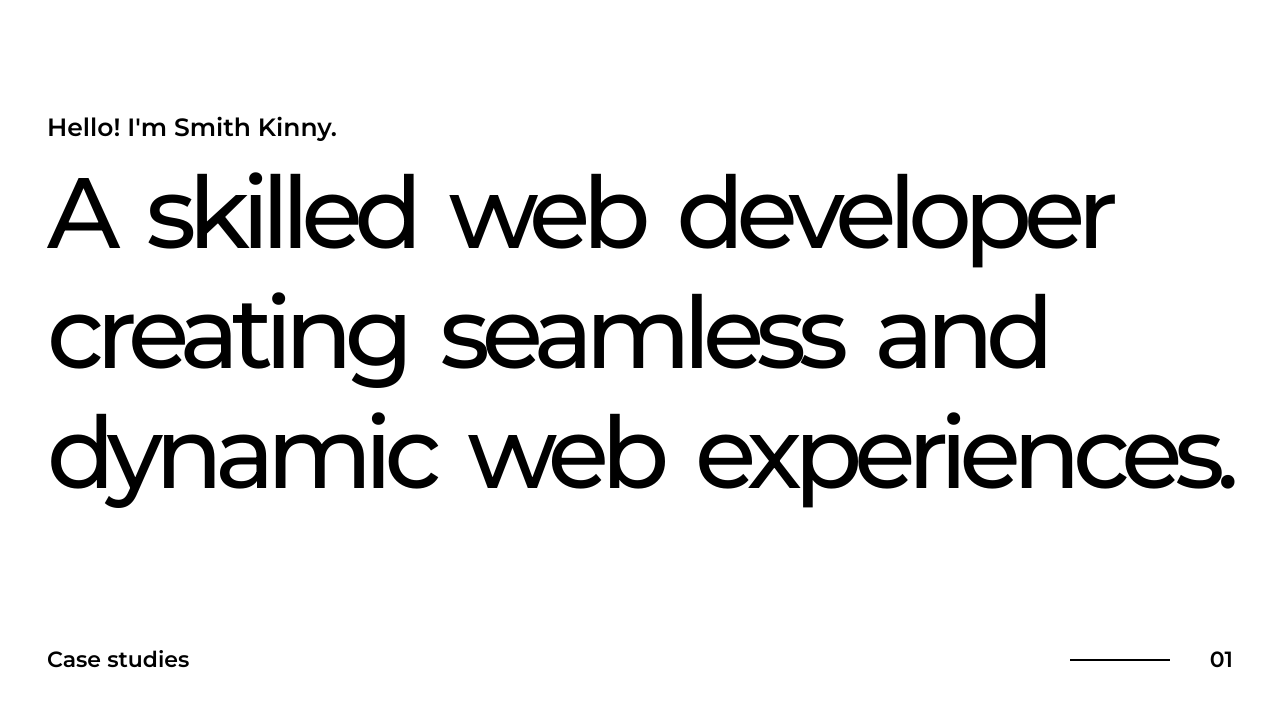
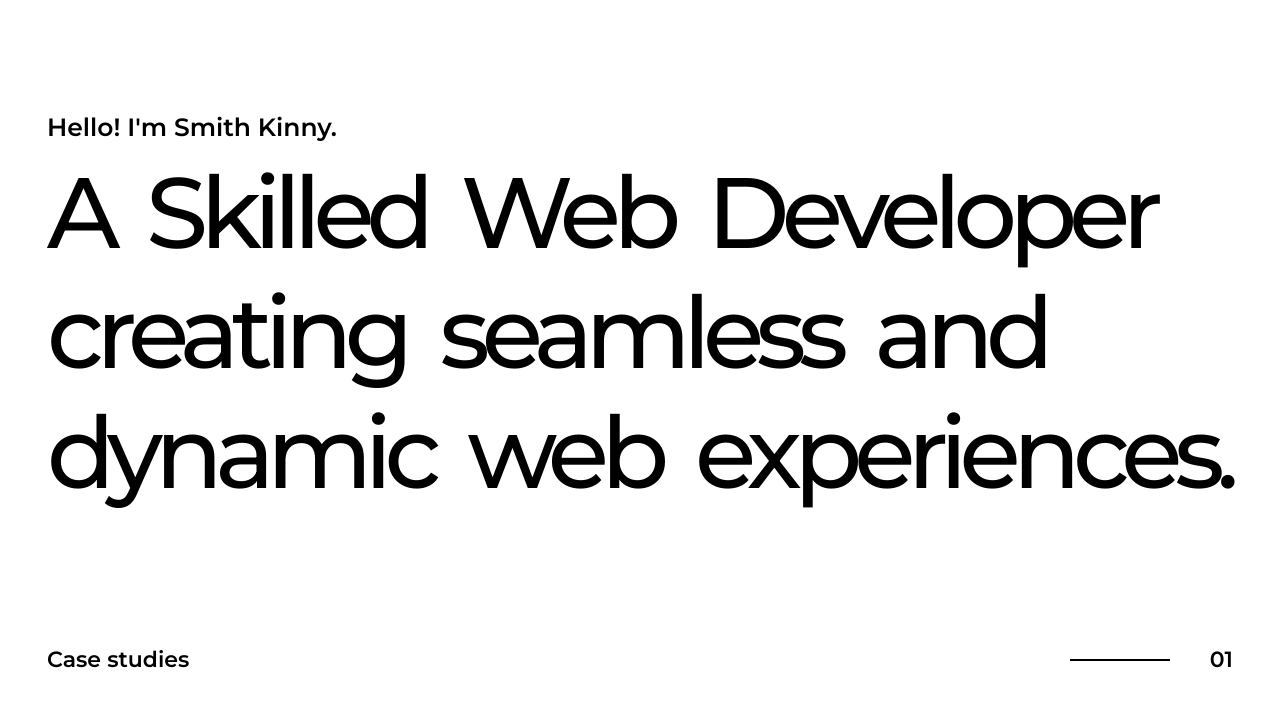
Before and after one commit to smith2403/FrontEnd, a plain HTML site: page Proj3/index.html in a window 1280 px wide. Shown: the part 98-800 px from the top of the page. Drawn offline with nearby package versions, Linux system fonts and the light colour scheme.

Commit message:
Updated Nav

```diff
--- a/Proj3/index.html
+++ b/Proj3/index.html
@@ -29,7 +29,7 @@
         </div>
         <div id="content">
             <h3>Hello! I'm Smith Kinny.</h3>
-            <h1>A skilled web developer creating seamless and dynamic web experiences.</h1>
+            <h1>A Skilled Web Developer creating seamless and dynamic web experiences.</h1>
         </div>
         <div id="case-study">
             <h4>Case studies</h4>
--- a/Proj3/style.css
+++ b/Proj3/style.css
@@ -30,6 +30,7 @@ body {
   justify-content: space-between;
   width: 35%;
 }
+
 #nav1 h3 {
   font-size: 20px;
   font-weight: 600;
@@ -42,7 +43,9 @@ body {
   border-radius: 40px;
   font-size: 20px;
 }
+
 #nav2 h4 {
+  cursor: pointer;
   font-size: 18px;
   font-weight: 600;
 }
```
